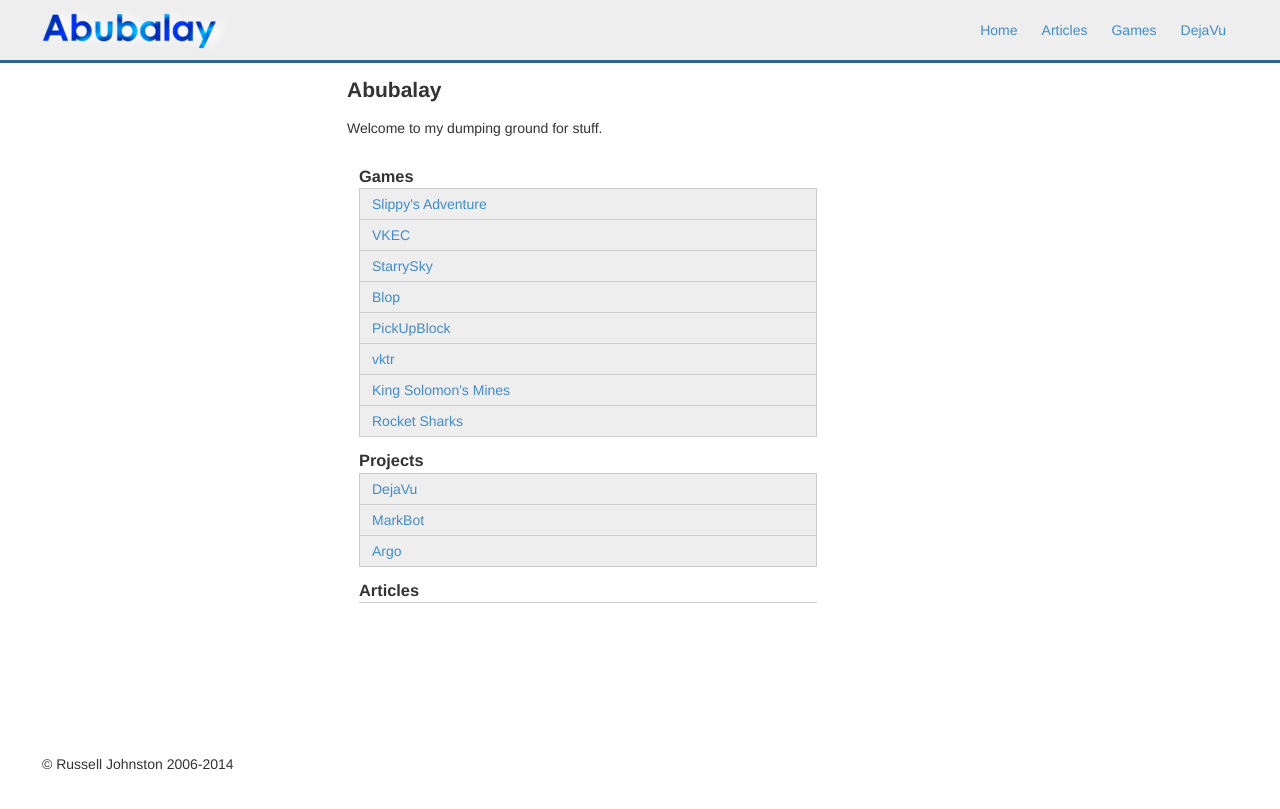
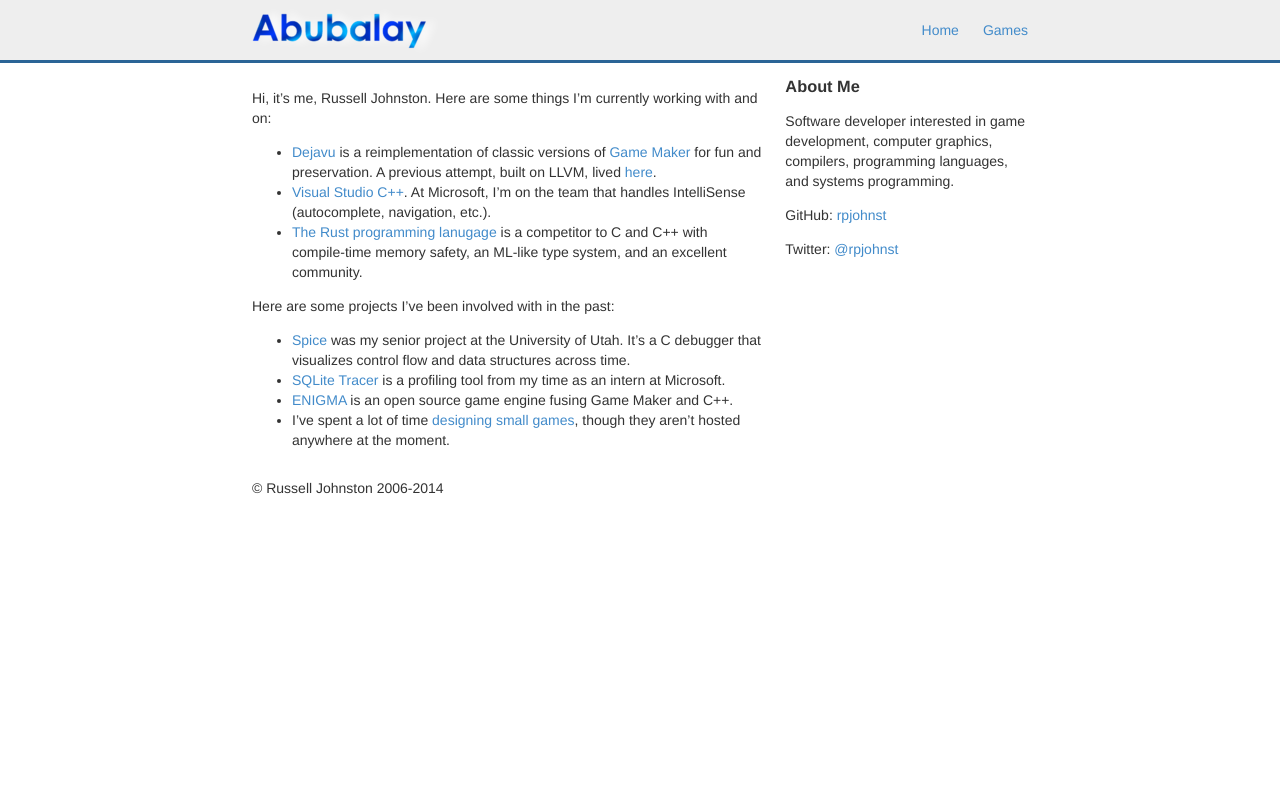
Before and after one commit to rpjohnst/rpjohnst.github.io, a Jekyll site: the page built from index.md, in a window 1280 px wide. Shown: the top 809 px of the page. Built offline with Jekyll 4.4.1, drawn with Linux system fonts in a browser that asks for light colours.

Commit message:
Update layout for mobile and clean up front page

```diff
--- /dev/null
+++ b/Gemfile
@@ -0,0 +1,3 @@
+source 'https://rubygems.org'
+gem 'jekyll'
+gem 'wdm', '>= 0.1.0' if Gem.win_platform?
--- a/_layouts/default.html
+++ b/_layouts/default.html
@@ -5,37 +5,30 @@
 		<meta name="viewport" content="width=device-width, initial-scale=1">
 		<title>{{ page.title }} - Abubalay</title>
 		<link rel="stylesheet" href="/style.css">
-		<script>
-			(function(i,s,o,g,r,a,m){i['GoogleAnalyticsObject']=r;i[r]=i[r]||function(){
-			(i[r].q=i[r].q||[]).push(arguments)},i[r].l=1*new Date();a=s.createElement(o),
-			m=s.getElementsByTagName(o)[0];a.async=1;a.src=g;m.parentNode.insertBefore(a,m)
-			})(window,document,'script','//www.google-analytics.com/analytics.js','ga');
-
-			ga('create', 'UA-25460869-1', 'abubalay.com');
-			ga('send', 'pageview');
-		</script>
 	</head>
 	<body>
 		<div class="top row">
+			<div class="container">
 				<div class="header column">
 					<a href="/"><img src="/images/banner.png" alt="Abubalay"></a>
 				</div>
 				<ul class="nav column">
 					<li><a href="/">Home</a></li>
-				<li><a href="/articles">Articles</a></li>
 					<li><a href="/games">Games</a></li>
-				<li><a href="http://dejavu.abubalay.com">DejaVu</a></li>
 				</ul>
+			</div>
 		</div>
 
 		<div class="container">
 			<div class="row">
-				<div class="nine columns push-three">
-{{content}}
+				<div class="eight columns">
+					{{ content }}
 				</div>
-				<div class="three columns pull-nine">
-					<h2>About Me</h2>
-					{{ "I am a programmer. I make [games](/games), design [programming languages](/articles/programming-language) and [operating systems](/articles/operating-system), and build websites. I'm currently working on [DejaVu](//dejavu.abubalay.com), a reimplementation of [GameMaker](http://www.yoyogames.com)." | markdownify }}
+				<div class="four columns">
+					<h3>About Me</h3>
+					{{ "Software developer interested in game development, computer graphics, compilers, programming languages, and systems programming." | markdownify }}
+					{{ "GitHub: [rpjohnst](https://github.com/rpjohnst)" | markdownify }}
+					{{ "Twitter: [@rpjohnst](https://twitter.com/rpjohnst)" | markdownify }}
 				</div>
 			</div>
 
--- a/games.html
+++ b/games.html
@@ -1,6 +1,6 @@
 ---
+title: Games
 layout: default
-title: Games
 ---
 
 <h2>Games</h2>
--- a/index.html
+++ /dev/null
@@ -1,32 +0,0 @@
----
-layout: default
-title: Home
----
-
-<h2>Abubalay</h2>
-<p>Welcome to my dumping ground for stuff.</p>
-<div class="row">
-	<div class="six columns">
-		<h3>Games</h3>
-		<dl class="vertical tabs">
-			{% for game in site.data.games %}
-			<dd><a href="/games#{{ game.page }}">{{ game.name }}</a></dd>
-			{% endfor %}
-		</dl>
-	</div>
-	<div class="six columns">
-		<h3>Projects</h3>
-		<dl class="vertical tabs">
-			{% for project in site.data.projects %}
-			<dd><a href="{{ project.url }}">{{ project.name }}</a></dd>
-			{% endfor %}
-		</dl>
-
-		<h3>Articles</h3>
-		<dl class="vertical tabs">
-			{% for post in site.posts %}
-			<dd><a href="{{ post.url }}">{{ post.title }}</a></dd>
-			{% endfor %}
-		</dl>
-	</div>
-</div>
--- /dev/null
+++ b/index.md
@@ -0,0 +1,17 @@
+---
+title: Home
+layout: default
+---
+
+Hi, it's me, Russell Johnston. Here are some things I'm currently working with and on:
+
+* [Dejavu](https://github.com/rpjohnst/dejavu) is a reimplementation of classic versions of [Game Maker](https://www.yoyogames.com/gamemaker) for fun and preservation. A previous attempt, built on LLVM, lived [here](https://dejavu.abubalay.com/).
+* [Visual Studio C++](https://www.visualstudio.com/vs/features/cplusplus/). At Microsoft, I'm on the team that handles IntelliSense (autocomplete, navigation, etc.).
+* [The Rust programming lanugage](https://www.rust-lang.org/) is a competitor to C and C++ with compile-time memory safety, an ML-like type system, and an excellent community.
+
+Here are some projects I've been involved with in the past:
+
+* [Spice](https://team-worm.github.io/spice/) was my senior project at the University of Utah. It's a C debugger that visualizes control flow and data structures across time.
+* [SQLite Tracer](https://github.com/Microsoft/sqlite-tracer) is a profiling tool from my time as an intern at Microsoft.
+* [ENIGMA](https://enigma-dev.org/) is an open source game engine fusing Game Maker and C++.
+* I've spent a lot of time [designing small games](/games), though they aren't hosted anywhere at the moment.
--- a/style.css
+++ b/style.css
@@ -6,7 +6,6 @@ body {
 	color: #333;
 }
 h1, h2, h3, h4, h5, h6 { margin: 0; }
-h3 { margin-top: 12px; }
 a {
 	color: #428bca;
 	text-decoration: none;
@@ -20,7 +19,10 @@ img {
 }
 dl { margin: 0; }
 
-.container { padding: 12px 30px; }
+.container {
+	margin: 0 auto;
+	max-width: 800px;
+}
 
 .row { margin: 0 auto; }
 .row .row { min-width: 0; }
@@ -29,7 +31,7 @@ dl { margin: 0; }
 	float: left;
 	position: relative;
 	padding: 0 12px;
-	-moz-box-sizing: border-box;
+	box-sizing: border-box;
 }
 
 .row .one.columns { width: 8.3333%; }
@@ -44,51 +46,25 @@ dl { margin: 0; }
 .row .ten.columns { width: 83.3333%; }
 .row .eleven.columns { width: 91.6667%; }
 .row .twelve.columns { width: 100%; }
-
-.row .push-one { left: 8.3333%; }
-.row .push-two { left: 16.6667%; }
-.row .push-three { left: 25%; }
-.row .push-four { left: 33.3333%; }
-.row .push-five { left: 41.6667%; }
-.row .push-six { left: 50%; }
-.row .push-seven { left: 58.3333%; }
-.row .push-eight { left: 66.6667%; }
-.row .push-nine { left: 75%; }
-.row .push-ten { left: 83.3333%; }
-.row .push-eleven { left: 91.6667%; }
-.row .push-twelve { left: 100%; }
-
-.row .pull-one { right: 8.3333%; }
-.row .pull-two { right: 16.6667%; }
-.row .pull-three { right: 25%; }
-.row .pull-four { right: 33.3333%; }
-.row .pull-five { right: 41.6667%; }
-.row .pull-six { right: 50%; }
-.row .pull-seven { right: 58.3333%; }
-.row .pull-eight { right: 66.6667%; }
-.row .pull-nine { right: 75%; }
-.row .pull-ten { right: 83.3333%; }
-.row .pull-eleven { right: 91.6667%; }
-.row .pull-twelve { right: 100%; }
-
-dl.tabs.vertical { border-bottom: 1px solid #ccc; }
-dl.tabs.vertical dd {
-	margin: 0;
-	line-height: 30px;
-}
-dl.tabs.vertical dd a {
-	display: block;
-	height: 30px;
-	padding: 0 12px;
-	border: 0 solid #ccc;
-	border-width: 1px 1px 0;
-	margin: 0;
-	background: #eee;
+@media (max-width: 640px) {
+	.column, .columns { float: none; }
+	.row .one.columns,
+	.row .two.columns,
+	.row .three.columns,
+	.row .four.columns,
+	.row .five.columns,
+	.row .six.columns,
+	.row .seven.columns,
+	.row .eight.columns,
+	.row .one.columns,
+	.row .one.columns,
+	.row .one.columns,
+	.row .one.columns
+	{ width: 100% }
 }
 
 .top {
-	padding: 0 30px;
-	height: 60px;
+	margin-bottom: 12px;
 	line-height: 60px;
 	background-color: #eee;
 	border-bottom: 3px solid #2a6496;
@@ -96,7 +72,11 @@ dl.tabs.vertical dd a {
 .top:after { content: " "; clear: both; }
 .top .header { height: 60px; }
 .top .header a { padding: 0; }
-.top .nav { float: right; height: 60px; }
+.top .nav {
+	float: right;
+	height: 60px;
+	padding: 0;
+}
 .top ul {
 	margin: 0;
 	list-style: none outside none;
@@ -109,3 +89,6 @@ dl.tabs.vertical dd a {
 }
 .top .nav li { float: left; }
 .top img { vertical-align: middle; }
+@media (max-width: 640px) {
+	.top .nav { float: none; }
+}
```
Also changed, not shown: 404.md (+3 -2 lines), _data/projects.yml (deleted, +0 -8 lines), articles.md (deleted, +0 -10 lines), 1 other file. Lines whose indentation alone changed are shown as unchanged.
